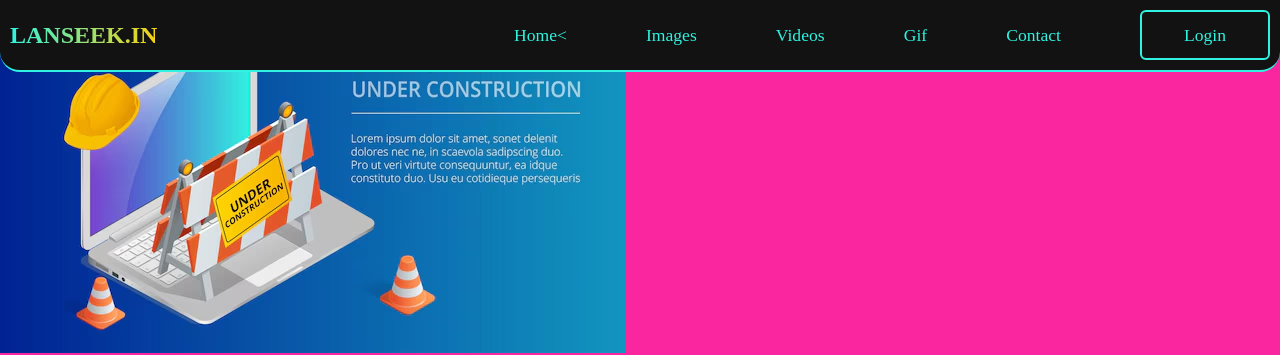
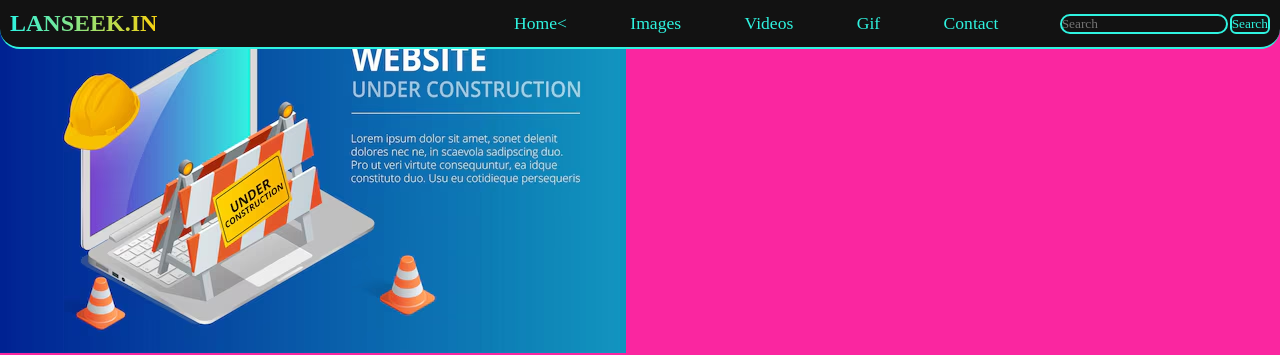
Before and after one commit to shivrammeena/LanSeek.in, a plain HTML site: page About Us.html in a window 1280 px wide. Shown: the top 355 px of the page. Drawn offline with Linux system fonts and the light colour scheme; files whose address does not match are found by name.

Commit message:
Update About Us.html

```diff
--- a/About Us.html
+++ b/About Us.html
@@ -14,7 +14,10 @@
                 <a href="Videos.html">Videos</a>
                 <a href="Gifs.html">Gif</a>
                 <a href="About me.html">Contact</a>
-                <button class="button-login-popup">Login</button>
+                <div class="search-bar">
+                    <input type="search" placeholder="Search">
+                    <button class="Search-button">Search</button>
+                </div>
             </nav>
         </header>
         <main>
```
